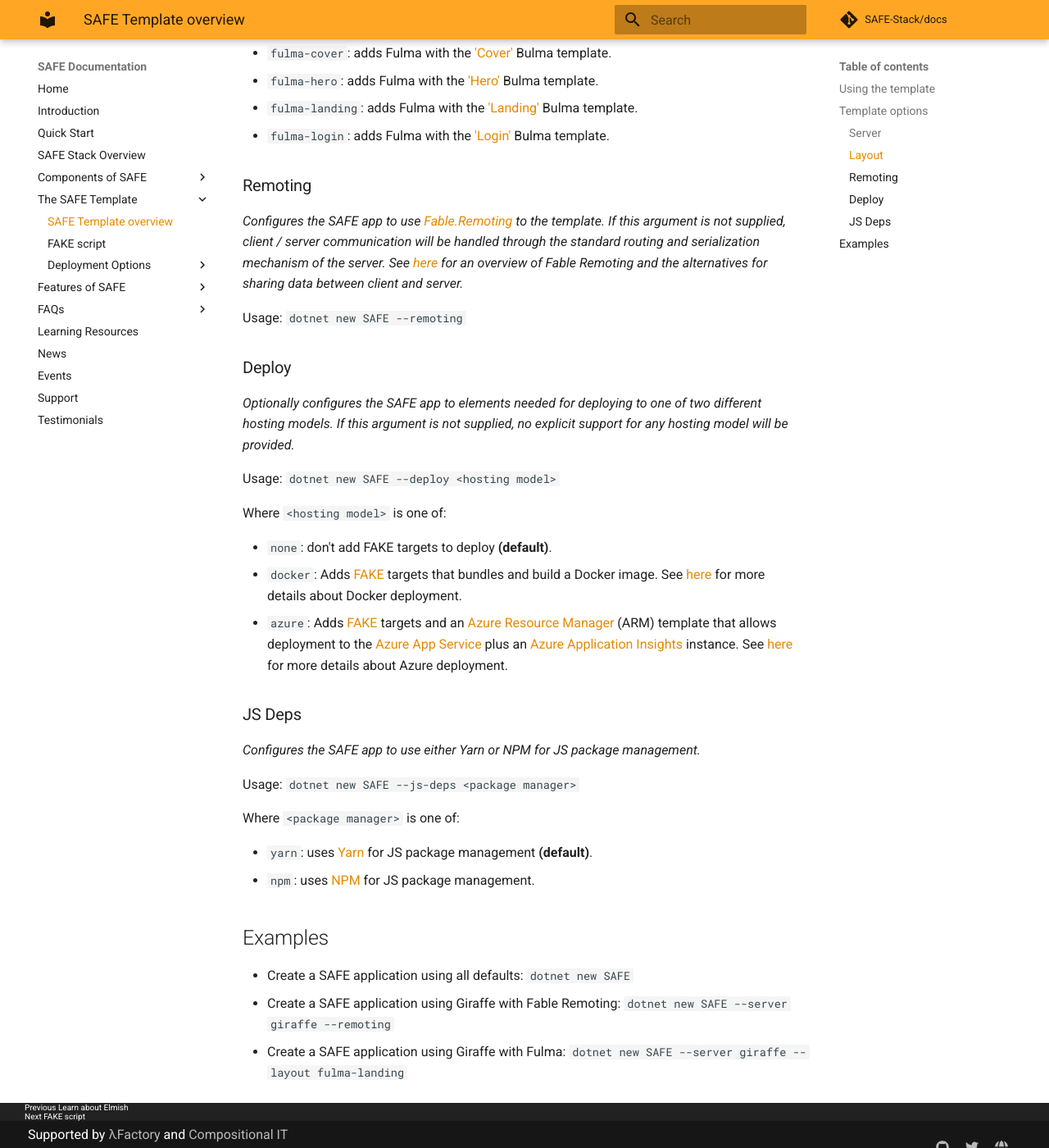
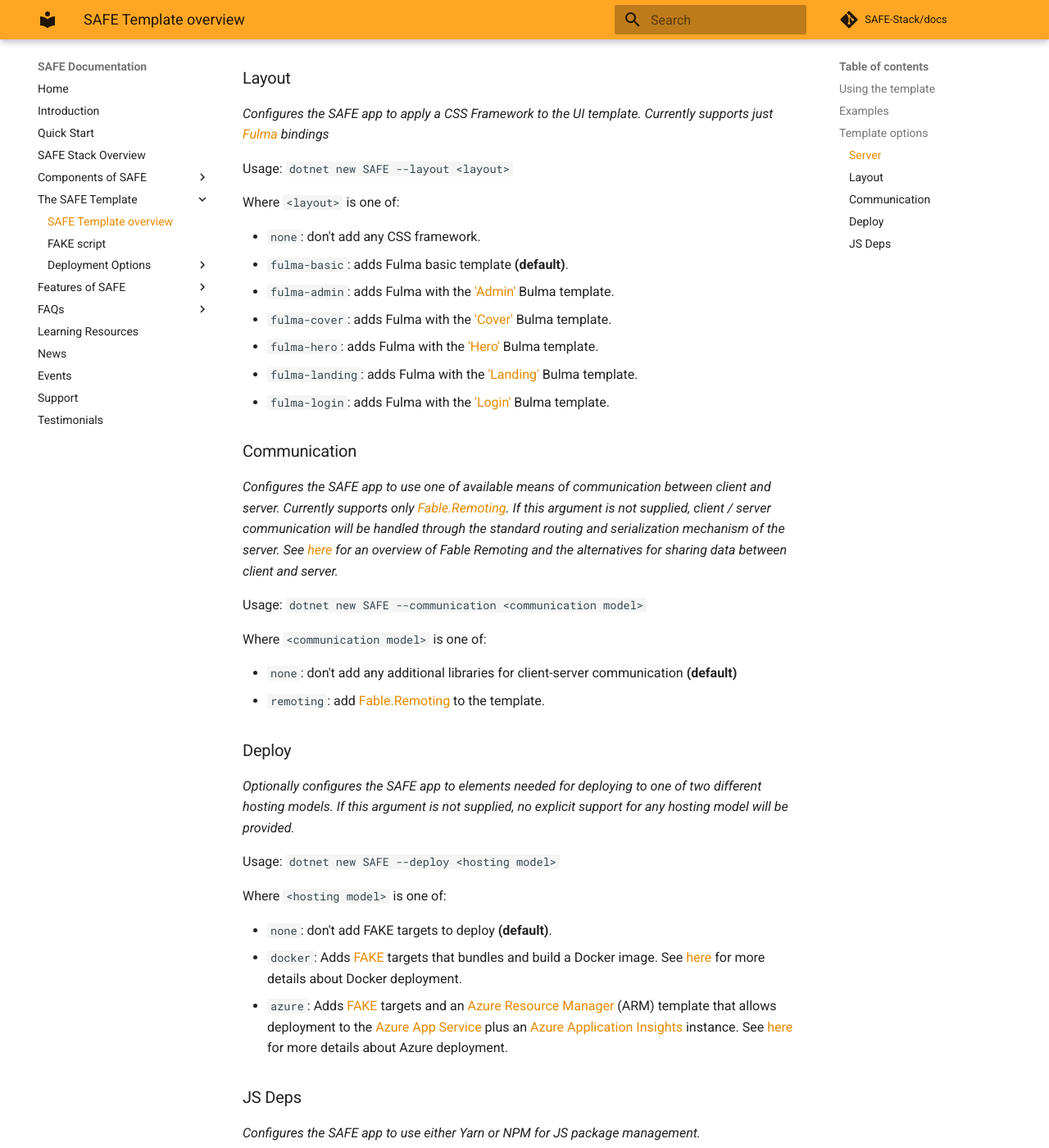
Before and after one commit to SAFE-Stack/docs, an MkDocs documentation site: the page built from docs/template-overview.md, in a window 1280 px wide and 1400 px high, scrolled down 1246 px. Shown: the whole window at 82% size. Built offline with MkDocs 1.6.1 and Material for MkDocs 9.7.7, drawn with Linux system fonts in a browser that asks for light colours; comment, search, counter and statistics services are not loaded; old or Windows-style settings are respelled for this version of MkDocs; some of the changed text lies outside the part shown.

Commit message:
Template options: change 'remoting' to 'communication'

```diff
--- a/docs/template-overview.md
+++ b/docs/template-overview.md
@@ -9,12 +9,29 @@
 * [Docker](template-docker.md) or [Azure App Service](template-appservice.md) deployment models for hosting.
 
 ## Using the template
+
 Refer to the [Quick Start guide](quickstart.md#create-your-first-safe-app) to see basic guidance on how to install and use the template.
 
+## Examples
+
+* Create a SAFE application using all defaults:
+
+`dotnet new SAFE`
+
+* Create a SAFE application using Giraffe with Fable Remoting:
+
+`dotnet new SAFE --server giraffe --communication remoting`
+
+* Create a SAFE application using Giraffe with Fulma ['Landing'](https://dansup.github.io/bulma-templates/templates/landing.html):
+
+`dotnet new SAFE --server giraffe --layout fulma-landing`
+
 ## Template options
+
 The template provides the ability to customise the created application. You can see template version and available options by running  `dotnet new SAFE --help`.
 
 ### Server
+
 *Configures the SAFE app to use one of three different back-end hosting platforms.*
 
 Usage: `dotnet new SAFE --server <server>`
@@ -25,6 +42,7 @@
 * `giraffe`: Creates a SAFE app running on Giraffe only.
 
 ### Layout
+
 *Configures the SAFE app to apply a CSS Framework to the UI template. Currently supports just [Fulma](https://mangelmaxime.github.io/Fulma) bindings*
 
 Usage: `dotnet new SAFE --layout <layout>`
@@ -39,12 +57,19 @@
 * `fulma-landing`: adds Fulma with the ['Landing'](https://dansup.github.io/bulma-templates/templates/landing.html) Bulma template.
 * `fulma-login`: adds Fulma with the ['Login'](https://dansup.github.io/bulma-templates/templates/login.html) Bulma template.
 
-### Remoting
-*Configures the SAFE app to use [Fable.Remoting](https://github.com/Zaid-Ajaj/Fable.Remoting) to the template. If this argument is not supplied, client / server communication will be handled through the standard routing and serialization mechanism of the server. See [here](feature-clientserver.md) for an overview of Fable Remoting and the alternatives for sharing data between client and server.*
+### Communication
 
-Usage: `dotnet new SAFE --remoting`
+*Configures the SAFE app to use one of available means of communication between client and server. Currently supports only [Fable.Remoting](https://github.com/Zaid-Ajaj/Fable.Remoting). If this argument is not supplied, client / server communication will be handled through the standard routing and serialization mechanism of the server. See [here](feature-clientserver.md) for an overview of Fable Remoting and the alternatives for sharing data between client and server.*
+
+Usage: `dotnet new SAFE --communication <communication model>`
+
+Where `<communication model>` is one of:
+
+* `none`: don't add any additional libraries for client-server communication **(default)**
+* `remoting`: add [Fable.Remoting](https://github.com/Zaid-Ajaj/Fable.Remoting) to the template.
 
 ### Deploy
+
 *Optionally configures the SAFE app to elements needed for deploying to one of two different hosting models. If this argument is not supplied, no explicit support for any hosting model will be provided.*
 
 Usage: `dotnet new SAFE --deploy <hosting model>`
@@ -56,6 +81,7 @@
 * `azure`: Adds [FAKE](https://fake.build/) targets and an [Azure Resource Manager](https://docs.microsoft.com/en-us/azure/azure-resource-manager/resource-group-overview) (ARM) template that allows deployment to the [Azure App Service](https://azure.microsoft.com/en-us/services/app-service/) plus an [Azure Application Insights](https://azure.microsoft.com/en-us/services/application-insights/) instance. See [here](template-appservice.md) for more details about Azure deployment.
 
 ### JS Deps
+
 *Configures the SAFE app to use either Yarn or NPM for JS package management.*
 
 Usage: `dotnet new SAFE --js-deps <package manager>`
@@ -64,9 +90,3 @@
 
 * `yarn`: uses [Yarn](https://yarnpkg.com/) for JS package management  **(default)**.
 * `npm`: uses [NPM](https://www.npmjs.com/) for JS package management.
-
-
-## Examples
-* Create a SAFE application using all defaults: `dotnet new SAFE`
-* Create a SAFE application using Giraffe with Fable Remoting: `dotnet new SAFE --server giraffe --remoting`
-* Create a SAFE application using Giraffe with Fulma: `dotnet new SAFE --server giraffe --layout fulma-landing`
```
